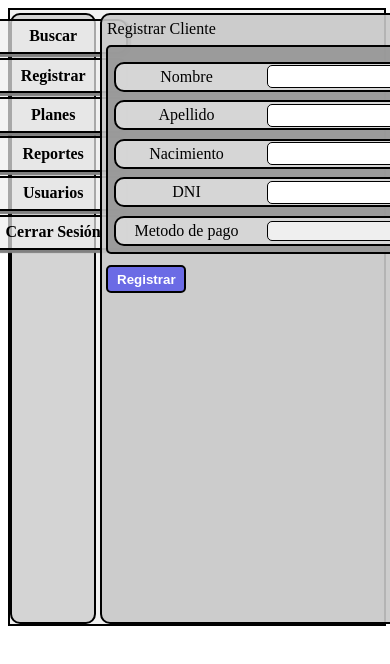
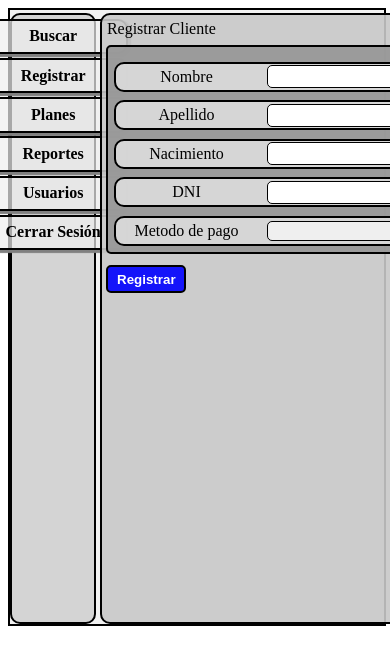
Before and after one commit to FeliBerrutti/velCRM, a Vue app: page /customerRegister in a window 390 px wide. Shown: the top 664 px of the page. Built offline with nearby package versions, Linux system fonts and the light colour scheme.

Commit message:
update customerRegister
details

```diff
--- a/src/views/CustomerRegister.vue
+++ b/src/views/CustomerRegister.vue
@@ -11,16 +11,6 @@
                     <div class="userRegisterFormInputLabel">
                         {{ x }}
                     </div>
-                    <!-- TODO -->
-                     <!-- <select
-                     v-model="auxRefPlan"
-                     v-if="index === 4"
-                     class="userRegisterFormInput">
-                        <option v-for="(x, index) in refAddPlan"
-                        :key="index" value="x">
-                        {{ x.name }}
-                        </option>
-                    </select> -->
                     <select
                     v-model="refPayMethodsList"
                     v-if="index === 4"
@@ -55,7 +45,7 @@
 
                 </div>
         </form>
-        <button @click="add" id="userRegisterFormButton"><b>Registrar</b></button>
+        <button @click="add" class="userRegisterFormButton"><b>Registrar</b></button>
     </div>
 </template>
 
@@ -144,12 +134,12 @@
         border-radius: 5px;
     }
 
-    #userRegisterFormButton{
+    .userRegisterFormButton{
         width: 15%;
         padding: 0.5%;
         border: 2px solid black;
         border-radius: 5px;
-        background-color: rgba(0, 0, 255, 0.477);
+        background-color: rgb(0, 0, 255, 0.9);
         color: white;
     }
 
@@ -237,7 +227,7 @@
             max-width: 160px;
         }
 
-        #userRegisterFormButton{
+        .userRegisterFormButton{
             min-height: 28px;
             max-height: 28px;
             min-width: 80px;
@@ -270,11 +260,6 @@
     const auxPayCC = ref([]);
 
     const creditCardDataList = ref(['Numero de Tarjeta', 'Fecha Vencimiento', 'Codigo de seguridad']);
-
-    const refAddPlan = ref(null);
-    var auxRefPlan = ref('');
-    const refPlan = ref(null);
-    const errMsg = ref('');
 
     const add = async () => {
     try {
```
